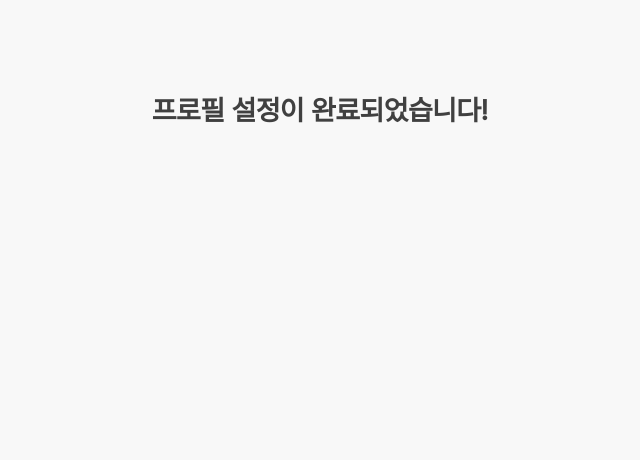
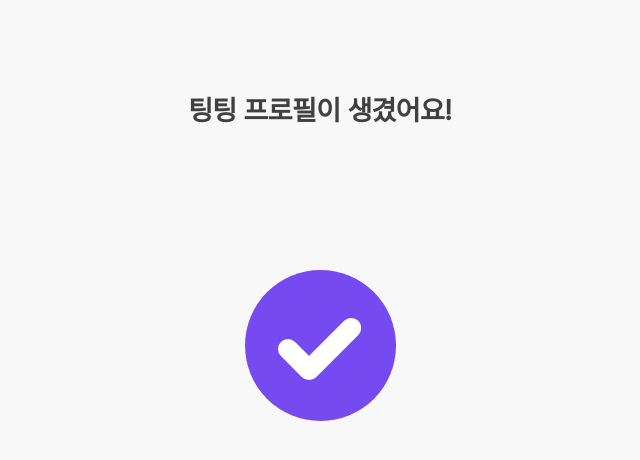
Before and after one commit to project-tingting/tingting_front, a Next.js app: page /profile/completed in a window 1280 px wide. Shown: the top 460 px of the page, without its empty margins (320-960 px from the left). Built offline with nearby package versions, Linux system fonts and the light colour scheme.

Commit message:
#102 - [Design] 프로필 completed 페이지 수정

```diff
--- a/pages/profile/completed.tsx
+++ b/pages/profile/completed.tsx
@@ -1,12 +1,26 @@
+import Image from 'next/image';
 import React from 'react';
+import styled from 'styled-components';
 
 import InputContainer from '../../components/common/AnimationContainer';
 import Notice from '../../components/common/Notice';
+import CompleteIcon from '../../public/assets/icons/finish.svg';
 
 export default function completed() {
   return (
-    <InputContainer>
-      <Notice message="프로필 설정이 완료되었습니다!"></Notice>
-    </InputContainer>
+    <>
+      <InputContainer>
+        <Notice message="팅팅 프로필이 생겼어요!">
+          <ImageContainer>
+            <Image src={CompleteIcon} />
+          </ImageContainer>
+        </Notice>
+      </InputContainer>
+    </>
   );
 }
+
+const ImageContainer = styled.div`
+  margin: 14.6rem 2.2rem;
+  text-align: center;
+`;
```
